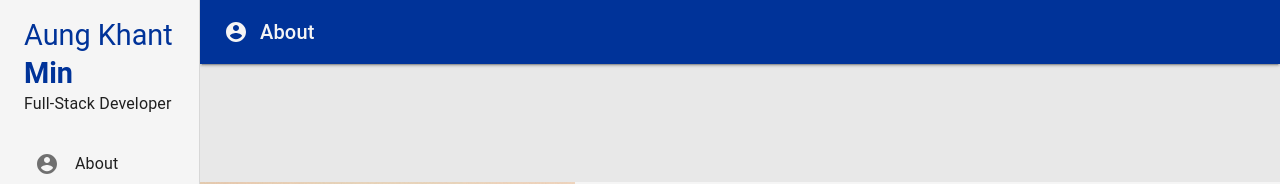
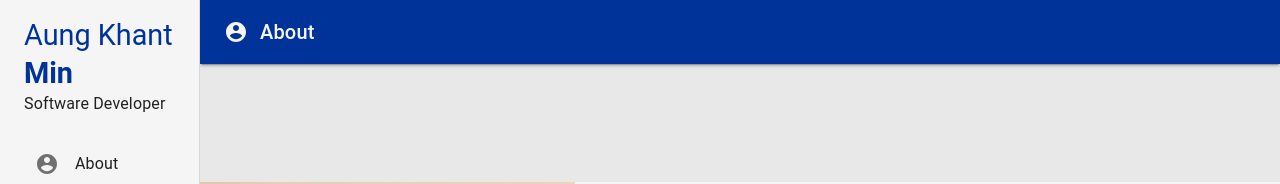
Before and after one commit to AungKMin/aungkmin.github.io, a React (Create React App) app: page /#/about in a window 1280 px wide. Shown: the top 184 px of the page. Built offline with nearby package versions, Linux system fonts and the light colour scheme.

Commit message:
changed to software developer

```diff
--- a/src/Components/Drawer/Drawer.js
+++ b/src/Components/Drawer/Drawer.js
@@ -123,7 +123,7 @@ export default (props) => {
         <div className={classes.drawerNameBox}>
           <Typography variant="h5" className={classes.drawerFirstName}>Aung Khant</Typography>
           <Typography variant="h5" className={classes.drawerLastName}>Min</Typography>
-          <Typography variant="p">Full-Stack Developer</Typography>
+          <Typography variant="p">Software Developer</Typography>
         </div>
       </Link>
       <List>
@@ -148,7 +148,7 @@ export default (props) => {
           <ListItemText primary={"Linkedin"}/>
         </ListItem>
         </a>
-        <a className={classes.link} target="_blank" href="https://drive.google.com/file/d/19x0rIB2QNrE_ia48VuAUZsLBuPy2keyV/view">
+        <a className={classes.link} target="_blank" href="https://drive.google.com/file/d/1rcfbY0dtadCyouyKBviOY1M45z5qhCPx/view?usp=sharing">
         <ListItem className={classes.item} button>
           <ListItemIcon className={classes.icon} button><DescriptionIcon/></ListItemIcon>
           <ListItemText primary={"Resume"}/>
```
